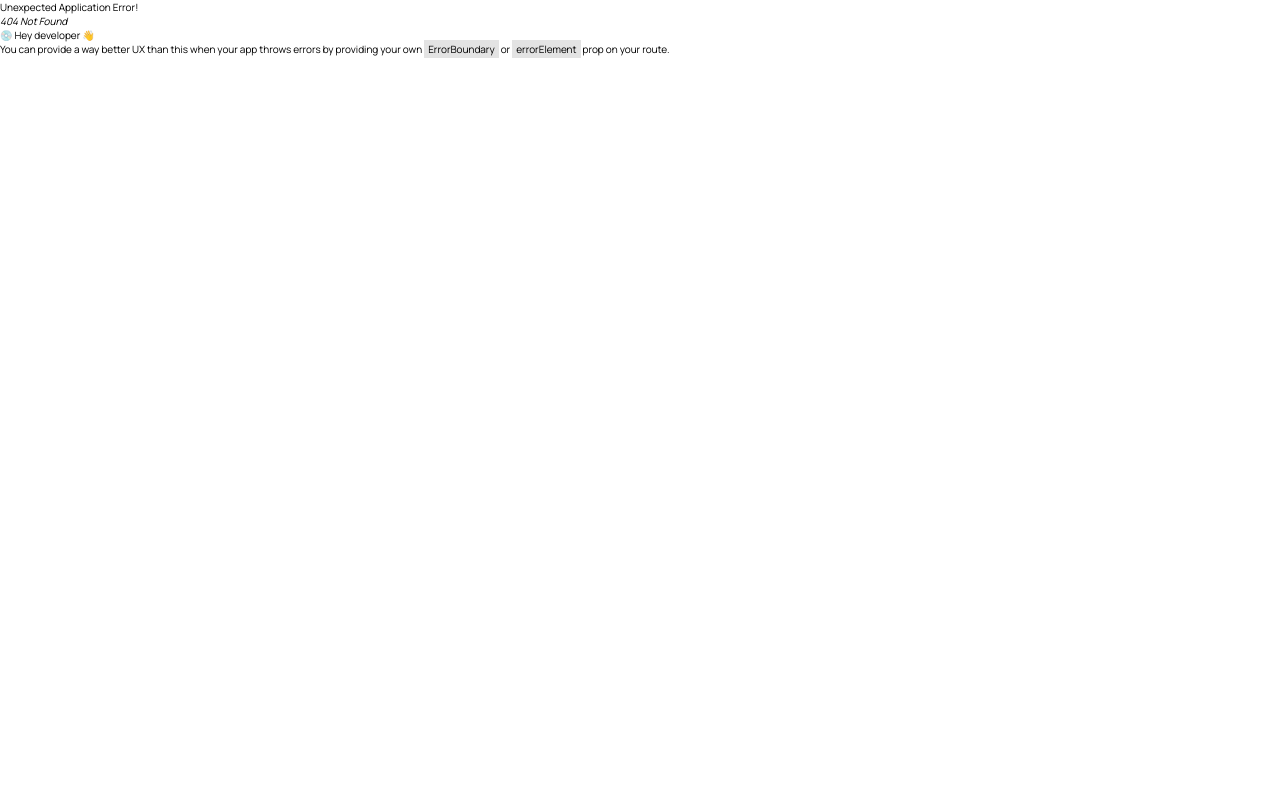
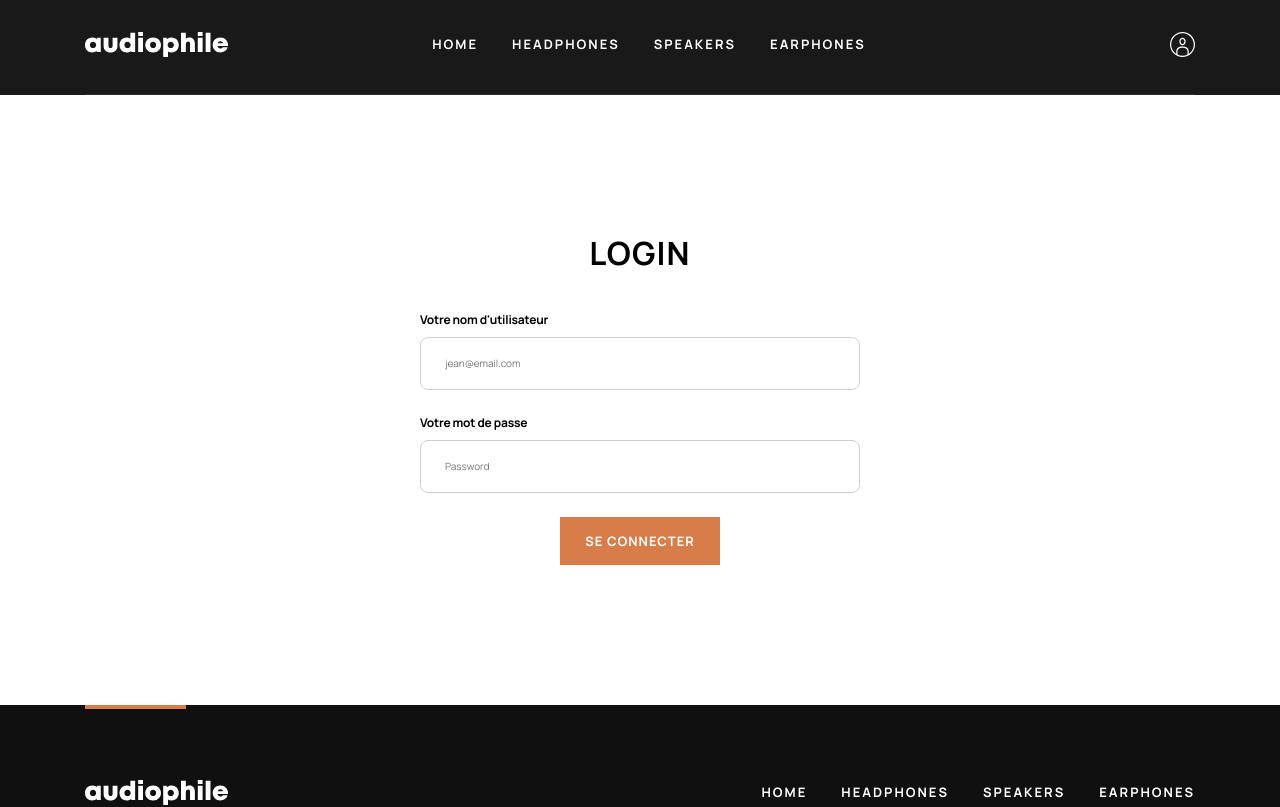
Before and after one commit to Alexandre-st/AudioPhile_site_e-commerce, a React (Vite) app in the folder FRONT/: page /login in a window 1280 px wide. Before the commit this address had no page. Shown: the top 807 px of the page. Built offline with nearby package versions, Linux system fonts and the light colour scheme.

Commit message:
Add login page with form and styles

```diff
--- a/FRONT/src/layouts/Header.tsx
+++ b/FRONT/src/layouts/Header.tsx
@@ -1,7 +1,8 @@
 import { useState } from "react";
 import { Link } from "react-router-dom";
-import cartLogo from "../assets/shared/desktop/icon-cart.svg";
+// import cartLogo from "../assets/shared/desktop/icon-cart.svg";
 import audiophile from "../assets/shared/desktop/logo.svg";
+import loginLogo from "../assets/shared/mobile/login.svg";
 import Menu from "../components/Menu";
 
 const Header: React.FC = () => {
@@ -10,8 +11,7 @@ const Header: React.FC = () => {
   return (
     <header className="header">
       <div className="header-container container">
-        <Menu toggleMenu={toggleMenu} setToggleMenu={setToggleMenu} />
-        <Link to="/">
+        <Link to="/" onClick={() => setToggleMenu(false)}>
           <img src={audiophile} alt="Audiophile logo" />
         </Link>
         <nav className="header-nav">
@@ -30,8 +30,18 @@ const Header: React.FC = () => {
             </li>
           </ul>
         </nav>
-        <div className="header-cart">
+        {/* <div className="header-cart">
           <img src={cartLogo} alt="Open the basket" />
+        </div> */}
+        <div className="header-link">
+          <Link
+            to="/login"
+            onClick={() => setToggleMenu(false)}
+            className="header-login"
+          >
+            <img src={loginLogo} alt="Link to your profile" />
+          </Link>
+          <Menu toggleMenu={toggleMenu} setToggleMenu={setToggleMenu} />
         </div>
       </div>
       <div className="border-bottom container-img"></div>
--- a/FRONT/src/main.tsx
+++ b/FRONT/src/main.tsx
@@ -11,6 +11,7 @@ import Checkout from "./pages/Checkout";
 import Earphones from "./pages/EarPhones";
 import HeadPhones from "./pages/HeadPhones";
 import HomePage from "./pages/Homepage";
+import Login from "./pages/Login";
 import DetailProduct from "./pages/ProductDetail";
 import Speakers from "./pages/Speakers";
 import "./styles/index.scss";
@@ -24,6 +25,7 @@ const router = createBrowserRouter(
       <Route path="headphones/:xx99" element={<DetailProduct />} />
       <Route path="speakers" element={<Speakers />} />
       <Route path="earphones" element={<Earphones />} />
+      <Route path="login" element={<Login />} />
       <Route path="checkout" element={<Checkout />} />
     </Route>
   )
--- /dev/null
+++ b/FRONT/src/pages/Login.tsx
@@ -0,0 +1,75 @@
+import { useEffect } from "react";
+import { useForm } from "react-hook-form";
+import { MotionMain } from "../libs/framer";
+
+type LoginInputs = {
+  email: string;
+  password: string;
+  message: string;
+};
+
+const Login = () => {
+  const { register, handleSubmit, formState, reset } = useForm<LoginInputs>();
+  const { errors, isSubmitSuccessful } = formState;
+
+  const onSubmit = (data: LoginInputs) => {
+    console.log(data);
+  };
+
+  // To reset the form
+  useEffect(() => {
+    if (isSubmitSuccessful) {
+      reset();
+    }
+  }, [isSubmitSuccessful, reset]);
+  return (
+    <MotionMain
+      initial={{ opacity: 0, y: 40 }}
+      animate={{ opacity: 1, y: 0 }}
+      className="login"
+    >
+      <section className="login-container container">
+        <h1 className="login-title">Login</h1>
+        <form
+          className="login-form"
+          noValidate
+          onSubmit={handleSubmit(onSubmit)}
+        >
+          <div className="login-form-input">
+            <label htmlFor="email">Votre nom d'utilisateur</label>
+            <input
+              type="text"
+              placeholder="jean@email.com"
+              {...register("email", {
+                required: {
+                  value: true,
+                  message: "Username is required",
+                },
+              })}
+            />
+            <p className="login-form-errors">{errors.message?.message}</p>
+          </div>
+          <div className="login-form-input">
+            <label htmlFor="password">Votre mot de passe</label>
+            <input
+              type="text"
+              placeholder="Password"
+              {...register("password", {
+                required: {
+                  value: true,
+                  message: "Your password is required",
+                },
+              })}
+            />
+            <p className="login-form-errors">{errors.message?.message}</p>
+          </div>
+          <button type="submit" className="btn btn-orange">
+            Se connecter
+          </button>
+        </form>
+      </section>
+    </MotionMain>
+  );
+};
+
+export default Login;
--- a/FRONT/src/styles/index.scss
+++ b/FRONT/src/styles/index.scss
@@ -12,3 +12,4 @@
 @use "./pages/checkout";
 @use "./pages/products";
 @use "./pages/productDetail";
+@use "./pages/login";
--- a/FRONT/src/styles/layouts/_header.scss
+++ b/FRONT/src/styles/layouts/_header.scss
@@ -10,18 +10,23 @@
     justify-content: space-between;
     align-items: center;
 
-    @include mq(tablet) {
-      justify-content: flex-start;
-    }
-
     @include mq(laptop) {
       padding: 3.2rem 0 3.7rem 0;
     }
   }
 
-  &-cart {
-    @include mq(tablet) {
-      margin-left: auto;
+  &-link {
+    display: flex;
+    align-items: center;
+    gap: 3rem;
+  }
+
+  &-login {
+    filter: invert(1);
+
+    img {
+      width: 2.5rem;
+      height: 2.5rem;
     }
   }
 
@@ -30,11 +35,7 @@
 
     @include mq(laptop) {
       display: block;
-      margin-left: 15rem;
-
-      @include mq(desktop) {
-        margin-left: 19.7rem;
-      }
+      margin-left: -10rem;
 
       &-list {
         display: flex;
--- /dev/null
+++ b/FRONT/src/styles/pages/_login.scss
@@ -0,0 +1,41 @@
+.login {
+  &-title {
+    font-size: 3.2rem;
+    font-weight: 700;
+    line-height: 3.6rem;
+    letter-spacing: 1.143px;
+    text-transform: uppercase;
+    text-align: center;
+    margin-bottom: 4rem;
+    margin-top: 14rem;
+  }
+
+  &-form {
+    display: flex;
+    flex-direction: column;
+    align-items: center;
+    gap: 2.4rem;
+    max-width: 44rem;
+    margin: auto;
+    margin-bottom: 14rem;
+
+    &-input {
+      width: 100%;
+
+      label {
+        font-size: 1.2rem;
+        font-weight: 700;
+        letter-spacing: -0.214px;
+      }
+
+      input {
+        width: 100%;
+        border-radius: 8px;
+        border: 1px solid #cfcfcf;
+        // opacity: 0.5;
+        padding: 1.8rem 1.4rem 1.9rem 2.4rem;
+        margin-top: 9px;
+      }
+    }
+  }
+}
```
Also changed, not shown: FRONT/src/assets/shared/mobile/login.svg (added).
